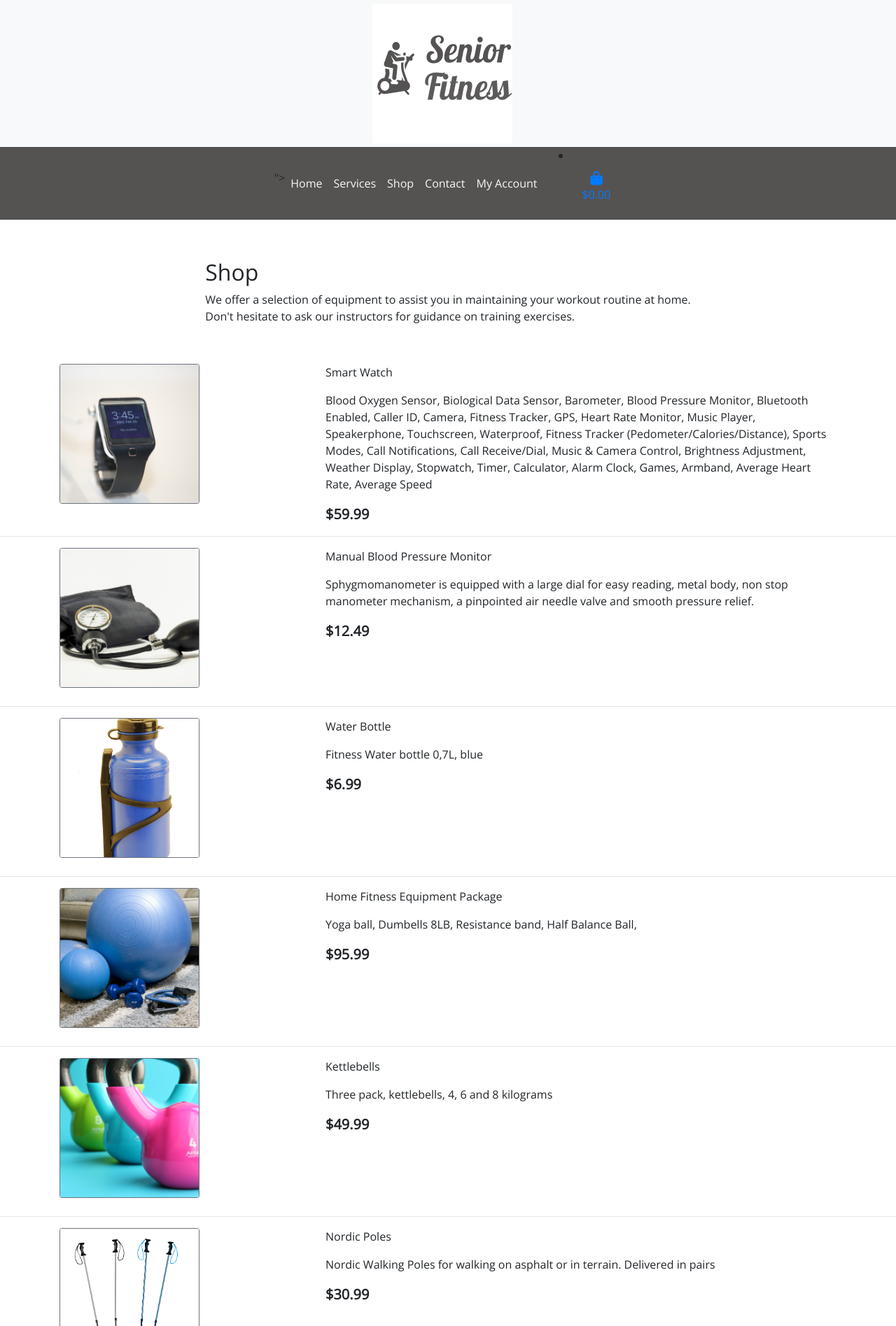
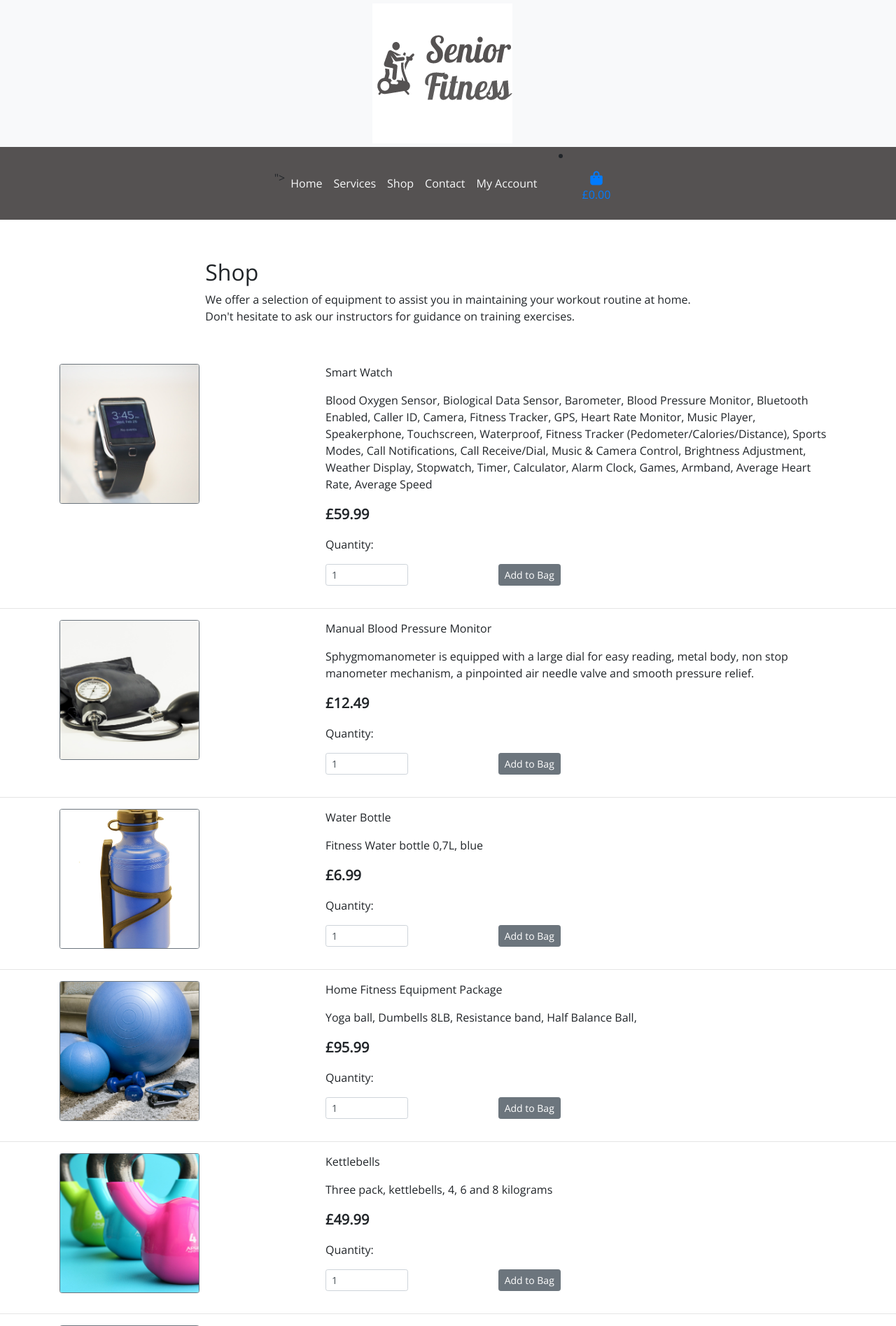
Before and after one commit to ElisabethKAndersson/ElisabethKAndersson-E-Commerce-Applications, a Django app: page /shop/shop in a window 1280 px wide. Shown: the top 1895 px of the page at 70% size. Run offline with Django 3.2, Linux system fonts and the light colour scheme; data comes from the database, SQL or seed files in the repository; some libraries are stand-ins or nearby versions.

Commit message:
Add quantity selector and add button to shop

```diff
--- a/bag/urls.py
+++ b/bag/urls.py
@@ -2,5 +2,5 @@ from django.urls import path
 from . import views
 
 urlpatterns = [
-    path('bag', views.bag, name='bag')
+    path('', views.view_bag, name='view_bag')
 ]
--- a/bag/views.py
+++ b/bag/views.py
@@ -1,10 +1,8 @@
 from django.shortcuts import render
-
 
 # Create your views here.
 
-
-def bag(request):
-    """ Shopping bag """
+def view_bag(request):
+    """ A view that renders the bag contents page """
 
     return render(request, 'bag/bag.html')
--- a/senior_fitness/settings.py
+++ b/senior_fitness/settings.py
@@ -29,7 +29,7 @@ SECRET_KEY = os.environ.get('SECRET_KEY', '')
 # SECURITY WARNING: don't run with debug turned on in production!
 DEBUG = True
 
-ALLOWED_HOSTS = ['8000-elisabethkandersson-elis-68w4lvk5qm.us2.codeanyapp.com']
+ALLOWED_HOSTS = ['8000-elisabethkandersson-elis-7ylu2f4j1a.us2.codeanyapp.com']
 
 
 # Application definition
--- a/shop/templates/shop/shop.html
+++ b/shop/templates/shop/shop.html
@@ -4,30 +4,65 @@
   <div class="row">
     <div class="col text-left mt-3">
       <h2 class="logo-font">Shop</h2>
-            <p>We offer a selection of equipment to assist you in maintaining your workout routine at home. <br>
-                Don't hesitate to ask our instructors for guidance on training exercises.
+      <p>
+        We offer a selection of equipment to assist you in maintaining your
+        workout routine at home. <br />
+        Don't hesitate to ask our instructors for guidance on training
+        exercises.
       </p>
     </div>
   </div>
 </div>
-
 
 {% for product in products %}
 <div class="container products">
   <div class="row align-items-start">
     <div class="col-12 col-md-4 product">
       <a href="">
-                <img class="product-img img-fluid rounded-sm mx-auto border border-secondary" src="{{ product.image.url }}"
-                alt="{{ product.name }}">
+        <img
+          class="product-img img-fluid rounded-sm mx-auto border border-secondary"
+          src="{{ product.image.url }}"
+          alt="{{ product.name }}"
+        />
       </a>
     </div>
     <div class="col-12 col-md-8">
       <p class="mb-0 product_name">{{ product.name }}</p>
       <p class="mt-3 product_description">{{ product.description }}</p>
-            <p class="lead mb-0 text-left font-weight-bold">${{ product.price }}</p>
+      <p class="lead mb-0 text-left font-weight-bold">£{{ product.price }}</p>
+      <form class="form" action="" method="POST">
+        {% csrf_token %}
+        <div class="form-row">
+            <div class=" col-12 mt-3">
+                <p>Quantity:</p>
+            </div>
+            <div class="col-4">
+                <div class="form-group w-50">
+                <div class="input-group-sm">
+                    <input
+                    class="form-control qty_input"
+                    type="number"
+                    name="quantity"
+                    value="1"
+                    min="1"
+                    max="50"
+                    data-item_id="{{ product.id }}"
+                    id="id_qty_{{ product.id }}"
+                    />
                 </div>
                 </div>
             </div>
-<hr>
-{% endfor %}
-{% endblock %}
+          <div class="col-8">
+            <input
+              type="submit"
+              class="btn btn-secondary btn-sm bottom "
+              value="Add to Bag"
+            >
+          </div>
+        </div>
+      </form>
+    </div>
+  </div>
+</div>
+<hr />
+{% endfor %} {% endblock %}
--- a/templates/base.html
+++ b/templates/base.html
@@ -11,9 +11,9 @@
     {% endblock %} {% block css %}
     <link rel="stylesheet" href="https://cdn.jsdelivr.net/npm/bootstrap@4.6.2/dist/css/bootstrap.min.css"
         integrity="sha384-xOolHFLEh07PJGoPkLv1IbcEPTNtaed2xpHsD9ESMhqIYd0nLMwNLD69Npy4HI+N" crossorigin="anonymous" />
-        <link rel="preconnect" href="https://fonts.googleapis.com">
-        <link rel="preconnect" href="https://fonts.gstatic.com" crossorigin>
-        <link href="https://fonts.googleapis.com/css2?family=Lato&family=Open+Sans&display=swap" rel="stylesheet">
+    <link rel="preconnect" href="https://fonts.googleapis.com">
+    <link rel="preconnect" href="https://fonts.gstatic.com" crossorigin>
+    <link href="https://fonts.googleapis.com/css2?family=Lato&family=Open+Sans&display=swap" rel="stylesheet">
     <link rel="stylesheet" href="{% static 'css/base.css' %}" />
     {% endblock %} {% block extra_css %} {% endblock %}
     {% block js %}
@@ -87,14 +87,14 @@
                 <li></li>
                 <li class="list-inline-item shop-icon">
                     <a class="text-center{% if grand_total %}text-info font-weight-bold{% else %}text-light{% endif %} nav-link"
-                        href="{% url 'bag' %}">
+                        href="{% url 'view_bag' %}">
                         <div class="text-center">
                             <div><i class="fas fa-shopping-bag fa-lg"></i></div>
                             <p class="my-0">
                                 {% if grand_total %}
-                                ${{ grand_total|floatformat:2 }}
+                                £{{ grand_total|floatformat:2 }}
                                 {% else %}
-                                $0.00
+                                £0.00
                                 {% endif %}
                             </p>
                         </div>
```
Also changed, not shown: bag/templates/bag/bag.html (+4 -6 lines). Lines whose indentation alone changed are shown as unchanged.
